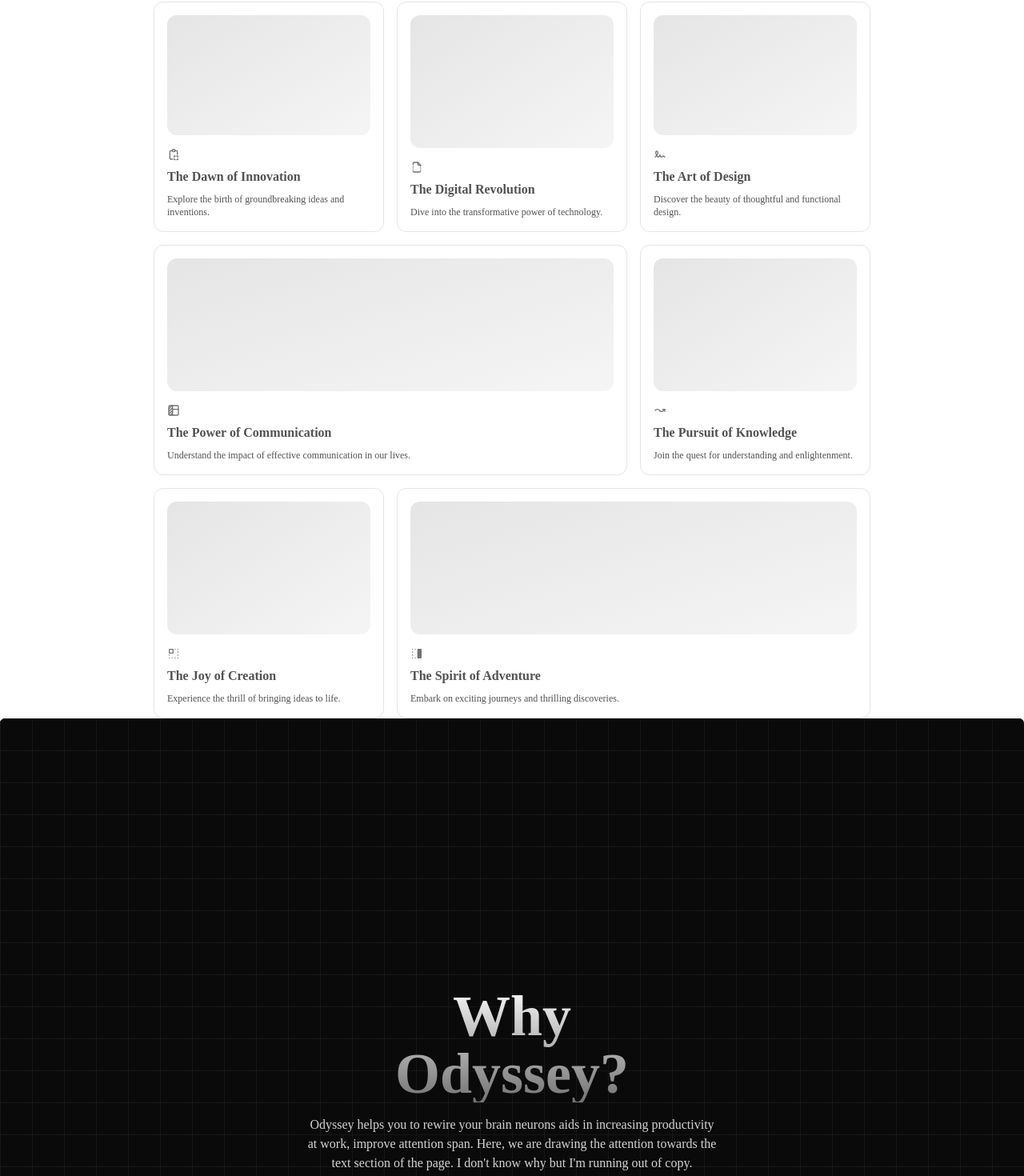
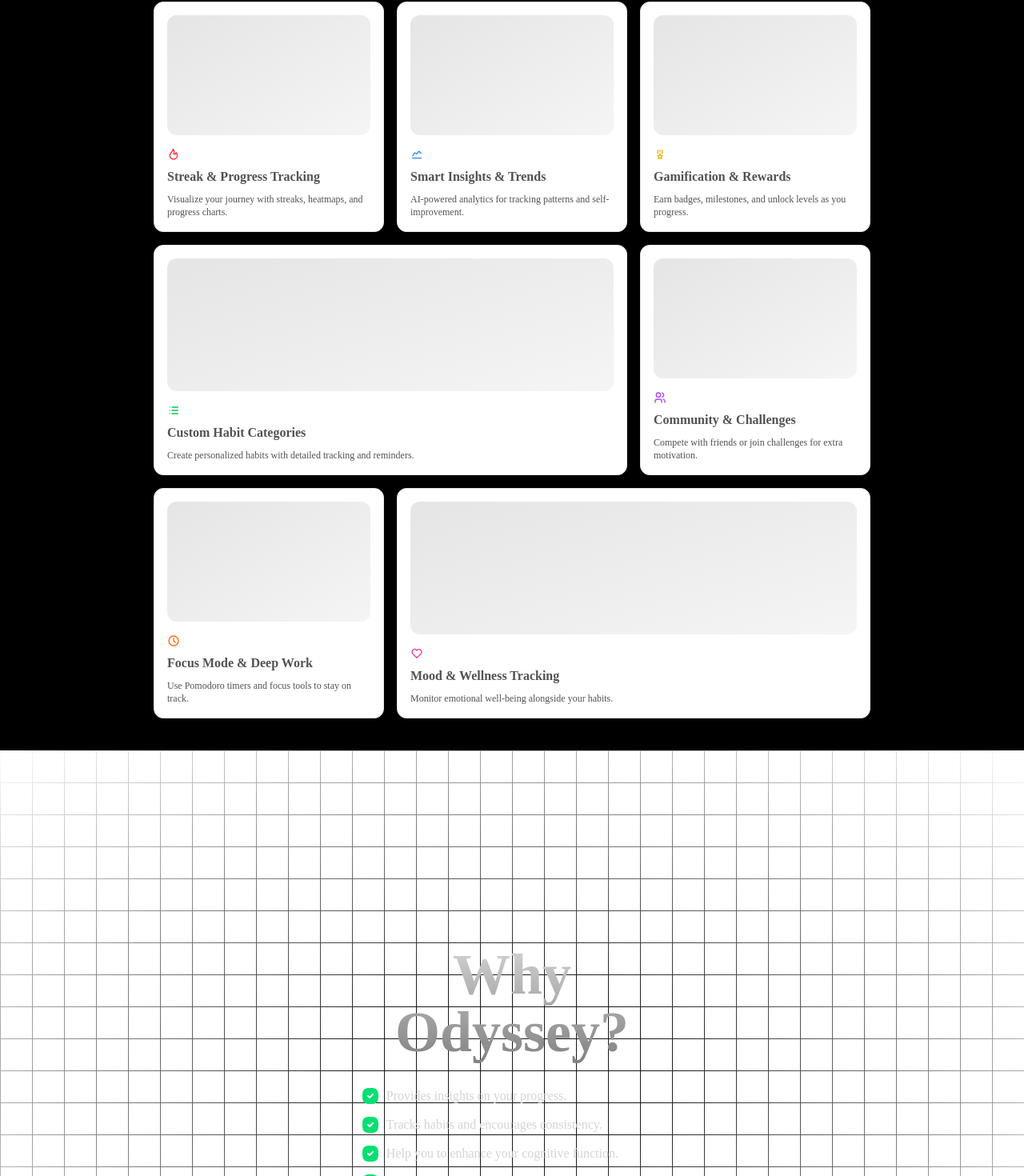
Before and after one commit to DharuNamikaze/odyssey, a Next.js app: page / in a window 1280 px wide. Shown: the part 878-2348 px from the top of the page at 80% size. Built offline with nearby package versions, Linux system fonts and the light colour scheme.

Commit message:
complete ui changes

```diff
--- a/components/Features.tsx
+++ b/components/Features.tsx
@@ -1,24 +1,52 @@
+'use client'
 import React from 'react'
 import { cn } from "../lib/utils";
-export function SpotlightPreview() {
+import { IconSquareRoundedCheckFilled } from "@tabler/icons-react"
+export function DotBackgroundDemo() {
   return (
-    <div className="relative flex h-screen w-full overflow-hidden rounded-md bg-black/[0.96] antialiased md:items-center md:justify-center">
+    <div className="relative flex h-[50rem] w-full items-center justify-center bg-white dark:bg-black">
       <div
         className={cn(
+          "absolute inset-0",
+          "[background-size:20px_20px]",
+          "[background-image:radial-gradient(#d4d4d4_1px,transparent_1px)]",
+          "dark:[background-image:radial-gradient(#404040_1px,transparent_1px)]",
           "pointer-events-none absolute inset-0 [background-size:40px_40px] select-none",
-          "[background-image:linear-gradient(to_right,#171717_1px,transparent_1px),linear-gradient(to_bottom,#171717_1px,transparent_1px)]",
+          "[background-image:linear-gradient(to_right,#171717_1px,transparent_1px),linear-gradient(to_bottom,#171717_1px,transparent_1px)]"
+
         )}
       />
-
-      <div className="relative z-10 mx-auto w-full max-w-7xl p-4 pt-20 md:pt-30">
-        <h1 className="bg-opacity-50 bg-gradient-to-b from-neutral-50 to-neutral-500 bg-clip-text text-center text-4xl font-bold text-transparent md:text-7xl">
+      {/* Radial gradient for the container to give a faded look */}
+      <div className="pointer-events-none absolute inset-0 flex items-center justify-center bg-white [mask-image:radial-gradient(ellipse_at_center,transparent_20%,black)] dark:bg-black"></div>
+      <div>
+        <h1 className="text-center relative z-20 bg-gradient-to-b from-neutral-200 to-neutral-500 bg-clip-text py-8 text-5xl font-bold text-transparent sm:text-7xl">
           Why <br /> Odyssey?
         </h1>
-        <p className="mx-auto mt-4 max-w-lg text-center text-base font-normal text-neutral-300">
-          Odyssey helps you to rewire your brain neurons aids in increasing productivity at work, improve attention span. Here, we are drawing the attention towards the text
-          section of the page. I don&apos;t know why but I&apos;m running out of
-          copy.
-        </p>
+        <div className="max-w-lg flex items-center mx-auto text-center z-20 text-neutral-300">
+          <ul className="max-w-lg space-y-3 text-neutral-300 z-20">
+            <li className="flex items-start gap-2">
+              <IconSquareRoundedCheckFilled className="min-w-4 min-h-4 text-green-400" />
+              <span>Provides insights on your progress.</span>
+
+            </li>
+            <li className="flex items-start gap-2">
+              <IconSquareRoundedCheckFilled className="min-w-4 min-h-4 text-green-400" />
+              <span>Tracks habits and encourages consistency.</span>
+            </li>
+            <li className="flex items-start gap-2">
+              <IconSquareRoundedCheckFilled className="min-w-4 min-h-4 text-green-400" />
+              <span>Help you to enhance your cognitive function.</span>
+            </li>
+            <li className="flex items-start gap-2">
+              <IconSquareRoundedCheckFilled className="min-w-4 min-h-4 text-green-400" />
+              <span>Improves attention span and focus over time.</span>
+            </li>
+            <li className="flex items-start gap-2">
+              <IconSquareRoundedCheckFilled className="min-w-4 min-h-4 text-green-400" />
+              <span>Boosts productivity and efficiency in your daily tasks.</span>
+            </li>
+          </ul>
+        </div>
       </div>
     </div>
   );
@@ -29,7 +57,8 @@
     <section className=''>
       {/* <Image className='-z-10 absolute w-screen  min-h-60' alt='' src="/feature-bg.jpg" width={300} height={100} />
       <div className='text-4xl py-10'>Why Odyssey?</div> */}
-      <SpotlightPreview />
+      {/* <  /> */}
+      <DotBackgroundDemo />
     </section>
   )
 }
--- a/components/Preview.tsx
+++ b/components/Preview.tsx
@@ -1,13 +1,13 @@
 import React from 'react'
 import { BentoGrid, BentoGridItem } from "../components/ui/bento-grid";
 import {
-  IconArrowWaveRightUp,
-  IconBoxAlignRightFilled,
-  IconBoxAlignTopLeft,
-  IconClipboardCopy,
-  IconFileBroken,
-  IconSignature,
-  IconTableColumn,
+  IconFlame,
+  IconChartLine,
+  IconMedal,
+  IconList,
+  IconUsers,
+  IconClock,
+  IconHeart,
 } from "@tabler/icons-react";
 
 const Skeleton = () => (
@@ -15,55 +15,54 @@
 );
 const items = [
     {
-    title: "The Dawn of Innovation",
-    description: "Explore the birth of groundbreaking ideas and inventions.",
+      title: "Streak & Progress Tracking",
+      description: "Visualize your journey with streaks, heatmaps, and progress charts.",
       header: <Skeleton />,
-    icon: <IconClipboardCopy className="h-4 w-4 text-neutral-500" />,
+      icon: <IconFlame className="h-4 w-4 text-red-500" />, // Represents habit streaks
     },
     {
-    title: "The Digital Revolution",
-    description: "Dive into the transformative power of technology.",
+      title: "Smart Insights & Trends",
+      description: "AI-powered analytics for tracking patterns and self-improvement.",
       header: <Skeleton />,
-    icon: <IconFileBroken className="h-4 w-4 text-neutral-500" />,
+      icon: <IconChartLine className="h-4 w-4 text-blue-500" />,
     },
     {
-    title: "The Art of Design",
-    description: "Discover the beauty of thoughtful and functional design.",
+      title: "Gamification & Rewards",
+      description: "Earn badges, milestones, and unlock levels as you progress.",
       header: <Skeleton />,
-    icon: <IconSignature className="h-4 w-4 text-neutral-500" />,
+      icon: <IconMedal className="h-4 w-4 text-yellow-500" />,
     },
     {
-    title: "The Power of Communication",
-    description:
-      "Understand the impact of effective communication in our lives.",
+      title: "Custom Habit Categories",
+      description: "Create personalized habits with detailed tracking and reminders.",
       header: <Skeleton />,
-    icon: <IconTableColumn className="h-4 w-4 text-neutral-500" />,
+      icon: <IconList className="h-4 w-4 text-green-500" />,
     },
     {
-    title: "The Pursuit of Knowledge",
-    description: "Join the quest for understanding and enlightenment.",
+      title: "Community & Challenges",
+      description: "Compete with friends or join challenges for extra motivation.",
       header: <Skeleton />,
-    icon: <IconArrowWaveRightUp className="h-4 w-4 text-neutral-500" />,
+      icon: <IconUsers className="h-4 w-4 text-purple-500" />,
     },
     {
-    title: "The Joy of Creation",
-    description: "Experience the thrill of bringing ideas to life.",
+      title: "Focus Mode & Deep Work",
+      description: "Use Pomodoro timers and focus tools to stay on track.",
       header: <Skeleton />,
-    icon: <IconBoxAlignTopLeft className="h-4 w-4 text-neutral-500" />,
+      icon: <IconClock className="h-4 w-4 text-orange-500" />,
     },
     {
-    title: "The Spirit of Adventure",
-    description: "Embark on exciting journeys and thrilling discoveries.",
+      title: "Mood & Wellness Tracking",
+      description: "Monitor emotional well-being alongside your habits.",
       header: <Skeleton />,
-    icon: <IconBoxAlignRightFilled className="h-4 w-4 text-neutral-500" />,
+      icon: <IconHeart className="h-4 w-4 text-pink-500" />,
     },
   ];
 
 
 const Preview = () => {
   return (
-    <div className='flex justify-center items-center min-h-screen'>
-      <BentoGrid className="max-w-4xl mx-auto mt-10 md:mt-20">
+    <div className='flex justify-center items-center min-h-screen bg-black'>
+      <BentoGrid className="max-w-4xl mx-auto mt-10 mb-10 md:mt-20">
         {items.map((item, i) => (
           <BentoGridItem
             key={i}
--- a/src/app/page.tsx
+++ b/src/app/page.tsx
@@ -5,30 +5,34 @@
 import Preview from "../../components/Preview";
 import Features from "../../components/Features";
 import { cn } from "../../lib/utils";
-import { Spotlight } from "../../components/ui/Spotlight";
 export default function Home() {
   return (
     <main>
-      <div className="relative flex h-screen w-full overflow-hidden rounded-md bg-black/[0.96] antialiased md:items-center md:justify-center">
+      <div className="relative flex h-screen w-full items-center justify-center bg-white dark:bg-black">
             <div
               className={cn(
+                "absolute inset-0",
+                "[background-size:20px_20px]",
+                "[background-image:radial-gradient(#d4d4d4_1px,transparent_1px)]",
+                "dark:[background-image:radial-gradient(#404040_1px,transparent_1px)]",
                 "pointer-events-none absolute inset-0 [background-size:40px_40px] select-none",
-          "[background-image:linear-gradient(to_right,#171717_1px,transparent_1px),linear-gradient(to_bottom,#171717_1px,transparent_1px)]",
+                "[background-image:linear-gradient(to_right,#171717_1px,transparent_1px),linear-gradient(to_bottom,#171717_1px,transparent_1px)]"
+
               )}
             />
-      <Spotlight
-        className="-top-40 left-0 md:-top-20 md:left-60"
-        fill="white"
-      />
-      <div className="relative z-10 mx-auto w-full max-w-7xl p-5 pt-20 md:pt-0">
-        <h1 className="bg-opacity-50 bg-gradient-to-b from-neutral-50 to-neutral-400 bg-clip-text text-center text-4xl font-bold text-transparent md:text-7xl">
-          Build Habits <br /> in the right way.
+            {/* Radial gradient for the container to give a faded look */}
+            <div className="pointer-events-none absolute inset-0 flex items-center justify-center bg-white [mask-image:radial-gradient(ellipse_at_center,transparent_20%,black)] dark:bg-black"></div>
+            <div>
+            <h1 className="text-center relative z-20 bg-gradient-to-b from-neutral-200 to-neutral-500 bg-clip-text py-8 text-5xl font-bold text-transparent sm:text-7xl">
+            Build Habits <br /> in right way
             </h1>
             </div>
-        <span className="absolute bottom-6 text-center text-gray-600 text-md md:text-xl">
+        {/* Centered Quote */}
+        <span className="absolute bottom-6 w-full text-center text-blue-300 sm:text-lg md:text-xl">
           &quot;The best way to end something is to starve it&quot;
         </span>
       </div>
+
       <Preview />
       <Features />
     </main>
```
Lines whose indentation alone changed are shown as unchanged.
